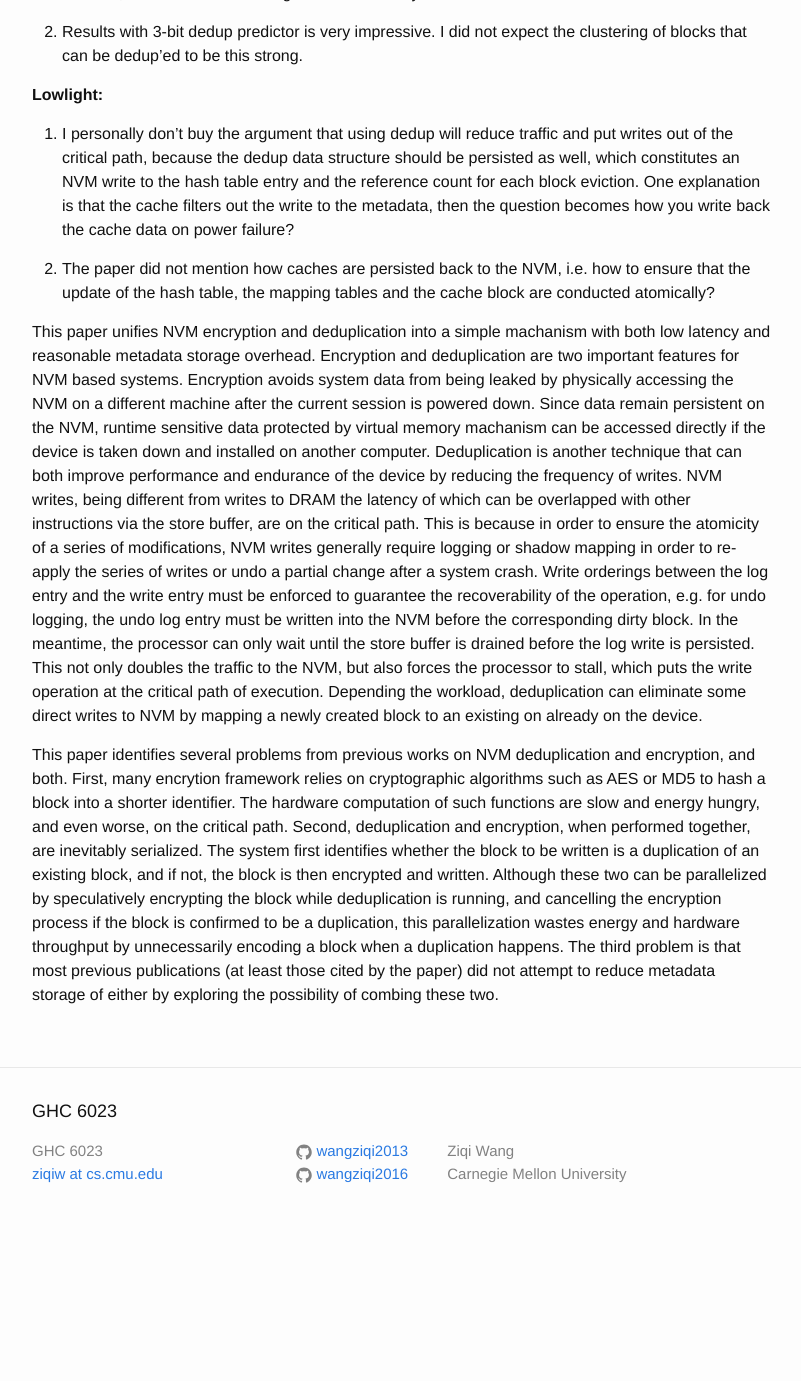
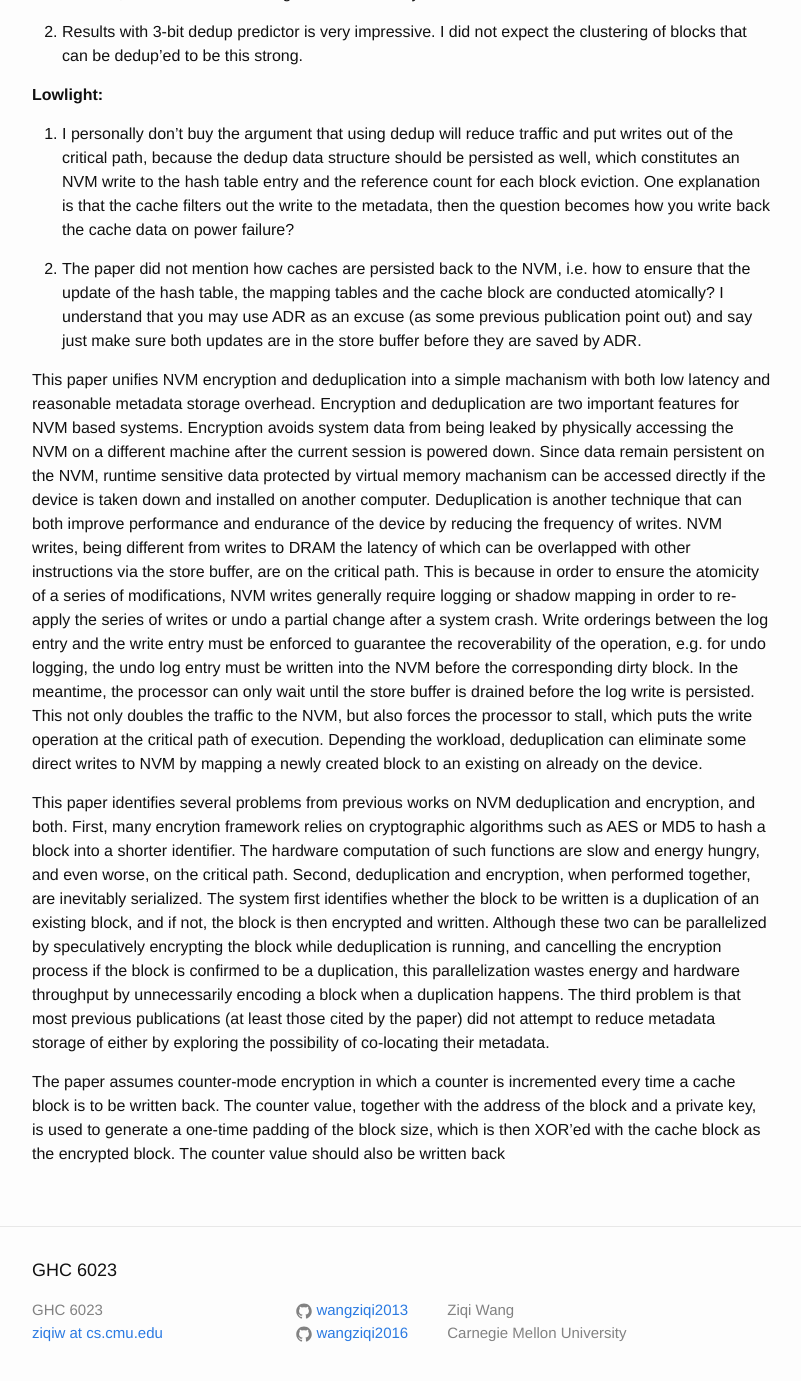
Before and after one commit to wangziqi2013/wangziqi2013.github.io, a Jekyll site: the page built from _posts/2019-08-16-improving-the-performance-and-endurance-of-encrypted.markdown, in a window 1280 px wide and 1400 px high, scrolled down 682 px. Shown: the top 1381 px of the window, without its empty margins (238-1039 px from the left). Built offline with Jekyll 4.4.1, drawn with Linux system fonts in a browser that asks for light colours; before the commit the page ends 1927 px from its top, so only the background shows below that.

Commit message:
Adding low light

```diff
--- a/_posts/2019-08-16-improving-the-performance-and-endurance-of-encrypted.markdown
+++ b/_posts/2019-08-16-improving-the-performance-and-endurance-of-encrypted.markdown
@@ -29,7 +29,9 @@ version_mgmt:
    then the question becomes how you write back the cache data on power failure?
 
 2. The paper did not mention how caches are persisted back to the NVM, i.e. how to ensure that the update of the
-   hash table, the mapping tables and the cache block are conducted atomically?
+   hash table, the mapping tables and the cache block are conducted atomically? I understand that you may use
+   ADR as an excuse (as some previous publication point out) and say just make sure both updates are in the store
+   buffer before they are saved by ADR.
 
 This paper unifies NVM encryption and deduplication into a simple machanism with both low latency and reasonable metadata storage
 overhead. Encryption and deduplication are two important features for NVM based systems. Encryption avoids system data from
@@ -54,4 +56,8 @@ is a duplication of an existing block, and if not, the block is then encrypted a
 by speculatively encrypting the block while deduplication is running, and cancelling the encryption process if the block
 is confirmed to be a duplication, this parallelization wastes energy and hardware throughput by unnecessarily encoding
 a block when a duplication happens. The third problem is that most previous publications (at least those cited by the paper)
-did not attempt to reduce metadata storage of either by exploring the possibility of combing these two.
+did not attempt to reduce metadata storage of either by exploring the possibility of co-locating their metadata.
+
+The paper assumes counter-mode encryption in which a counter is incremented every time a cache block is to be written back.
+The counter value, together with the address of the block and a private key, is used to generate a one-time padding of the
+block size, which is then XOR'ed with the cache block as the encrypted block. The counter value should also be written back
```
